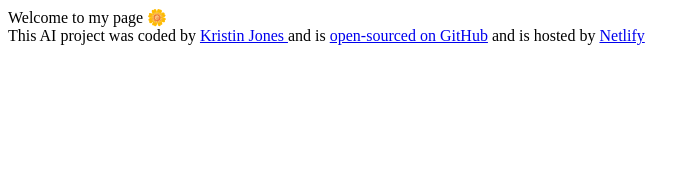
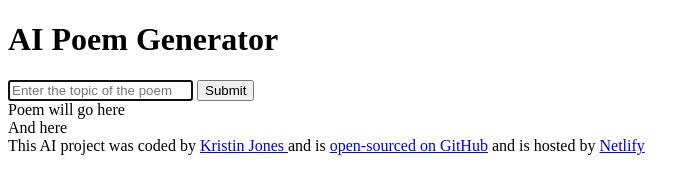
Before and after one commit to kristiinlee/kristin-poem-generator, a plain HTML site: page index.html in a window 1280 px wide. Shown: the whole page, without its empty margins (0-700 px from the left). Drawn offline with Linux system fonts and the light colour scheme.

Commit message:
Added basic HTML

```diff
--- a/index.html
+++ b/index.html
@@ -7,7 +7,25 @@
     <title>Poem Generator</title>
 </head>
 <body>
-    Welcome to my page 🌼
+    <header>
+        <h1>AI Poem Generator</h1>
+    </header>
+
+    <main>
+        <form>
+            <input type="text"
+            placeholder="Enter the topic of the poem"
+            autofocus
+            required
+            />
+            <input type="submit" />
+        </form>
+        <div>
+            Poem will go here
+            <br />
+            And here
+        </div>
+    </main>
 
     <footer>This AI project was coded by <a href="https://github.com/kristiinlee">Kristin Jones </a>
         and is <a href="https://github.com/kristiinlee/kristin-poem-generator" target="_blank">open-sourced on GitHub</a>
```
